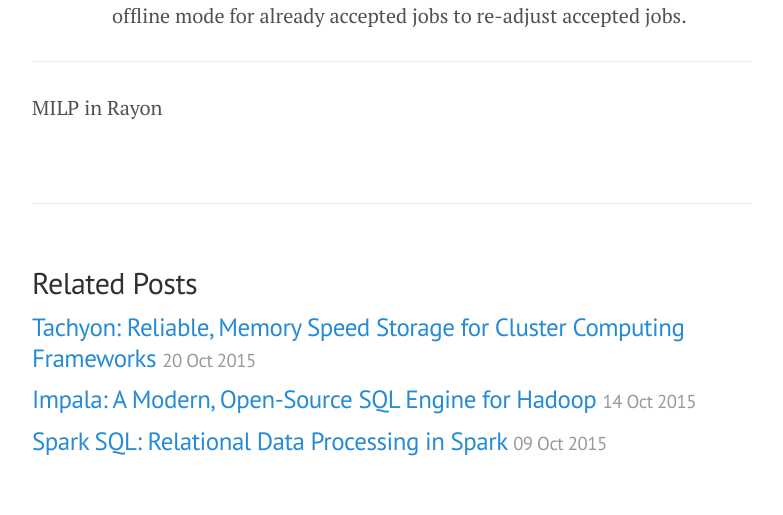
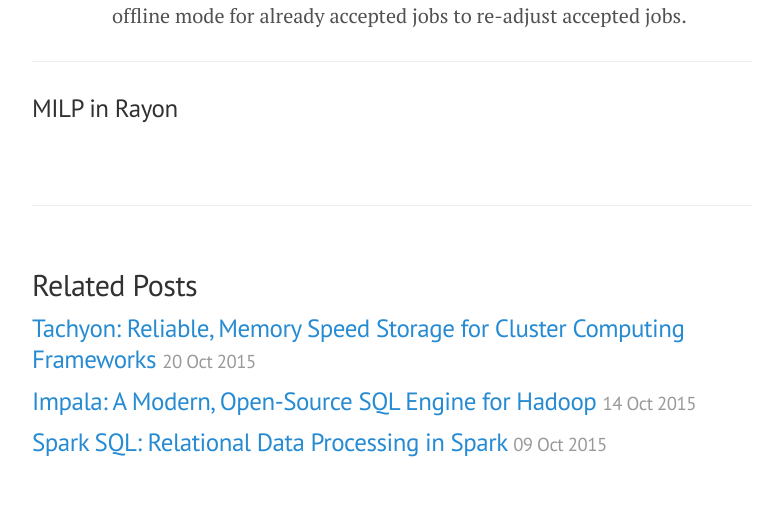
Before and after one commit to kshiteejm/kshiteejm.github.io, a Jekyll site: the page built from _posts/2015-10-26-rayon.md, in a window 1280 px wide. Shown: the part 3210-3725 px from the top of the page, without its empty margins (248-1031 px from the left). Built offline with Jekyll 4.4.1, drawn with Linux system fonts in a browser that asks for light colours; comment, search, counter and statistics services are not loaded.

Commit message:
minor mods

```diff
--- a/_posts/2015-10-26-rayon.md
+++ b/_posts/2015-10-26-rayon.md
@@ -61,4 +61,4 @@
 
 -----
 
-<span id='#milp'>MILP in Rayon</span>
+<h3 id='milp'>MILP in Rayon</h3>
```
